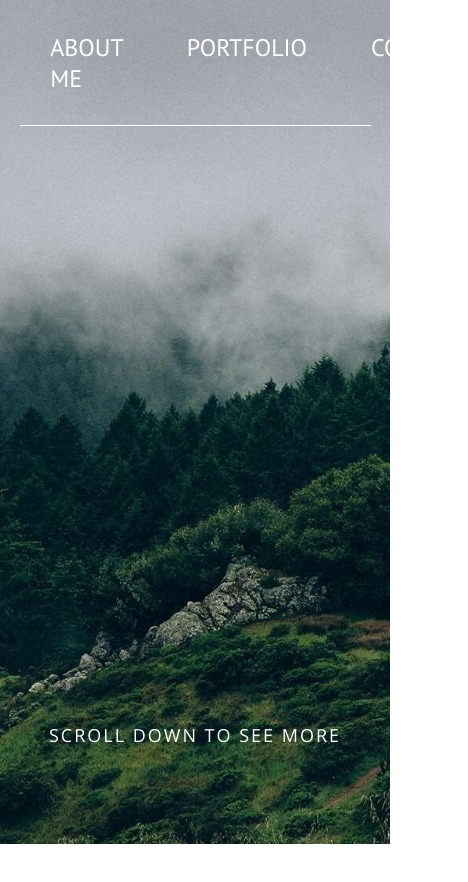
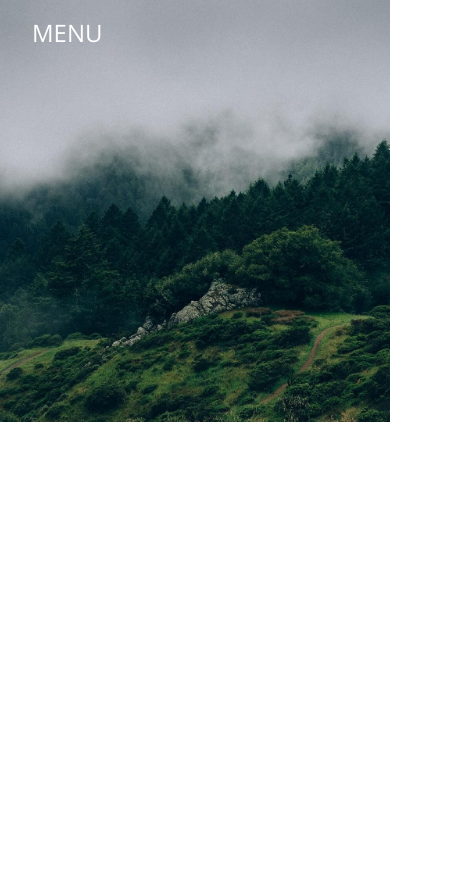
Before and after one commit to midnightGambler/Magento, a React app: page / in a window 390 px wide. Shown: the top 882 px of the page, 468 px wide, since content can reach past the window. Built offline with nearby package versions, Linux system fonts and the light colour scheme.

Commit message:
Styles & mobile nav progress

```diff
--- a/src/components/Navigation/Navigation.js
+++ b/src/components/Navigation/Navigation.js
@@ -1,9 +1,12 @@
-import React from "react";
+import React, { useState } from "react";
 import cn from "classnames";
 import { navigation } from "../../config";
 import { NavItem } from "./NavItem";
 
-export const Navigation = ({ contrast }) => (
+export const Navigation = ({ contrast }) => {
+  const [isMobileNavOpen, toggleMobileNav] = useState(false);
+  return (
+    <>
       <nav className={cn({ contrast }, "navigation")}>
         <ul className="navigation-list">
           {navigation.map((item) => (
@@ -11,4 +14,21 @@ export const Navigation = ({ contrast }) => (
           ))}
         </ul>
       </nav>
+      <button
+        onClick={toggleMobileNav.bind(null, !isMobileNavOpen)}
+        className="mobile-nav-toggler"
+      >
+        Menu
+      </button>
+      <nav className={cn({ "mobile-nav-open": isMobileNavOpen }, "mobile-nav")}>
+        <ul className="mobile-nav-list">
+          {navigation.map((item) => (
+            <li key={item.title} className="mobile-nav-item">
+              <a href={item.path}>{item.title}</a>
+            </li>
+          ))}
+        </ul>
+      </nav>
+    </>
   );
+};
--- a/src/components/Sections/MainSection.js
+++ b/src/components/Sections/MainSection.js
@@ -3,7 +3,6 @@ import { Header } from "../Header/Header";
 import { Scroller } from "../Scroller/Scroller";
 
 export const MainSection = () => {
-  console.log("test");
   return (
     <section className="section section-main">
       <Header />
--- a/src/styles/base.scss
+++ b/src/styles/base.scss
@@ -26,3 +26,8 @@ $font-xs: 18px;
 $font-sm: 24px;
 $font-m: 36px;
 $font-xl: 48px;
+
+// breakpoints
+
+$mobile: 375px;
+$tablet: 768px;
--- a/src/styles/components/header.scss
+++ b/src/styles/components/header.scss
@@ -1,12 +1,13 @@
 .header {
+  @media (min-width: $tablet) {
     position: absolute;
+    right: 0;
     left: 0;
-  right: 0;
     height: 6rem;
     bottom: calc(100% - 6rem);
     transition: 0.5s bottom ease-in-out;
-
     &.scrolled {
       bottom: calc(0% - 6rem);
     }
   }
+}
--- a/src/styles/components/main-section.scss
+++ b/src/styles/components/main-section.scss
@@ -1,5 +1,14 @@
 .section-main {
-  background-image: url("./img/bg.jpg");
+  height: 50vh;
+  background-image: url("./img/mobile-bg.jpg");
   background-position: center top;
   background-size: cover;
+  background-repeat: no-repeat;
+  @media (min-width: $mobile) {
+    background-image: url("./img/bg.jpg");
+  }
+  @media (min-width: $tablet) {
+    background-image: url("./img/bg.jpg");
+    height: 100vh;
+  }
 }
--- a/src/styles/components/navigation.scss
+++ b/src/styles/components/navigation.scss
@@ -1,10 +1,14 @@
 .navigation {
+  display: none;
+
+  @media (min-width: $tablet) {
+    display: block;
     &-list {
       list-style: none;
       margin: 0;
       padding: 0;
+      justify-content: center;
       display: flex;
-    justify-content: center;
       position: relative;
       &:after {
         content: "";
@@ -42,3 +46,62 @@
       }
     }
   }
+}
+
+.mobile-nav,
+.mobile-nav-toggler {
+  @media (min-width: $tablet) {
+    display: none;
+  }
+}
+
+.mobile-nav-toggler {
+  background: none;
+  border: none;
+  color: $text-200;
+  padding: 1rem;
+  margin-left: 1rem;
+  text-transform: uppercase;
+  font-size: $font-sm;
+  &:focus,
+  &:active {
+    outline: none;
+  }
+}
+
+.mobile-nav {
+  &-list {
+    list-style: none;
+    margin: 0;
+    padding: 0;
+    position: relative;
+    transform: translateX(-100%);
+    transition: 0.3s transform ease-in-out;
+    &:before {
+      content: "";
+      position: absolute;
+      left: 0;
+      right: 50%;
+      top: 0;
+      background-color: #fff;
+      height: 1px;
+      transform: translateX(-100%);
+      transition: 0.3s transform ease-in-out;
+    }
+  }
+  &-open {
+    .mobile-nav-list {
+      transform: translateX(0);
+      &:before {
+        transform: translateX(0);
+      }
+    }
+  }
+  &-item {
+    text-transform: uppercase;
+    padding: 0.5rem 2rem;
+    color: $text-200;
+    font-size: $font-sm;
+    position: relative;
+  }
+}
--- a/src/styles/components/scroller.scss
+++ b/src/styles/components/scroller.scss
@@ -19,6 +19,10 @@
 }
 
 .scroller {
+  @media (min-width: $tablet) {
+    display: block;
+  }
+  display: none;
   position: absolute;
   bottom: 5%;
   text-align: center;
--- a/webpack.config.js
+++ b/webpack.config.js
@@ -3,21 +3,26 @@ const { CleanWebpackPlugin } = require("clean-webpack-plugin");
 const HtmlWebpackPlugin = require("html-webpack-plugin");
 const miniCss = require("mini-css-extract-plugin");
 
-module.exports = {
-  entry: "./src/index.js",
-  output: {
-    path: path.join(__dirname, "/docs"),
-    filename: "[name].[contenthash].js",
-  },
-  plugins: [
-    new CleanWebpackPlugin(),
+module.exports = (env, options) => {
+  let plugins = [
     new HtmlWebpackPlugin({
       template: "./template.html",
     }),
     new miniCss({
       filename: "style.[contenthash].css",
     }),
-  ],
+  ];
+  if (options.mode === "production") {
+    plugins = [new CleanWebpackPlugin(), ...plugins];
+  }
+
+  return {
+    entry: "./src/index.js",
+    output: {
+      path: path.join(__dirname, "/docs"),
+      filename: "[name].[contenthash].js",
+    },
+    plugins,
     optimization: {
       runtimeChunk: "single",
       moduleIds: "hashed",
@@ -65,3 +70,4 @@ module.exports = {
       contentBase: path.join(__dirname, "docs"),
     },
   };
+};
```
Also changed, not shown: src/styles/img/mobile-bg.jpg (added), 3 other files (tests, documents, lock files or other folders). Lines whose indentation alone changed are shown as unchanged.
